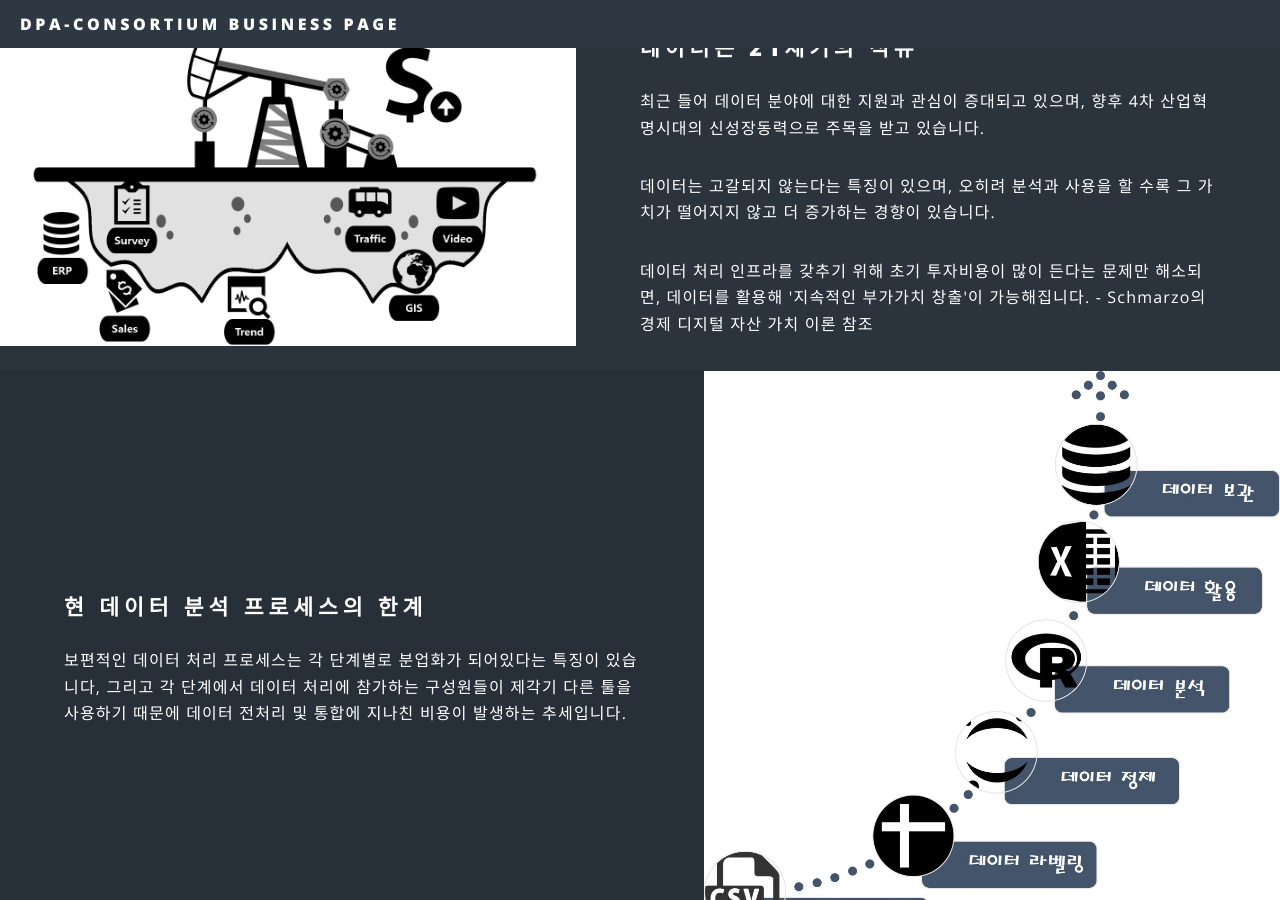
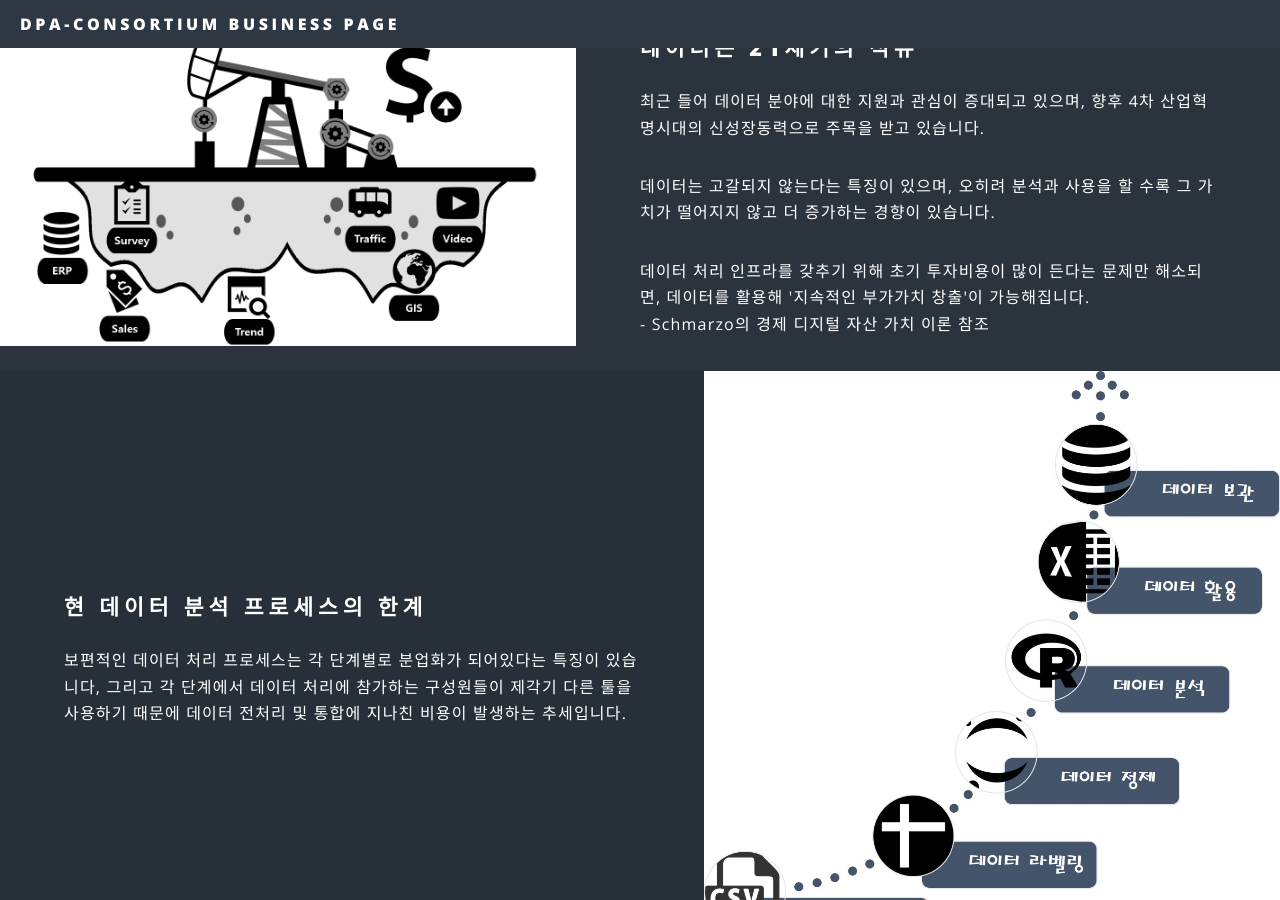
Before and after one commit to DPA-Alliance/DPA-Alliance.github.io, a Jekyll site: the page built from index.html, in a window 1280 px wide and 900 px high, scrolled down 1256 px. Built offline with Jekyll 4.4.1, drawn with Linux system fonts in a browser that asks for light colours.

```diff
--- a/index.html
+++ b/index.html
@@ -33,7 +33,7 @@ layout: landing
 							        </p>
 							    <p>
 								    데이터 처리 인프라를 갖추기 위해 초기 투자비용이 많이 든다는 문제만 해소되면, 데이터를 활용해 '지속적인 부가가치 창출'이 가능해집니다.
-								    - Schmarzo의 경제 디지털 자산 가치 이론 참조
+								    <br>- Schmarzo의 경제 디지털 자산 가치 이론 참조
 							    </p>
 							</div>
 						</section>
```
